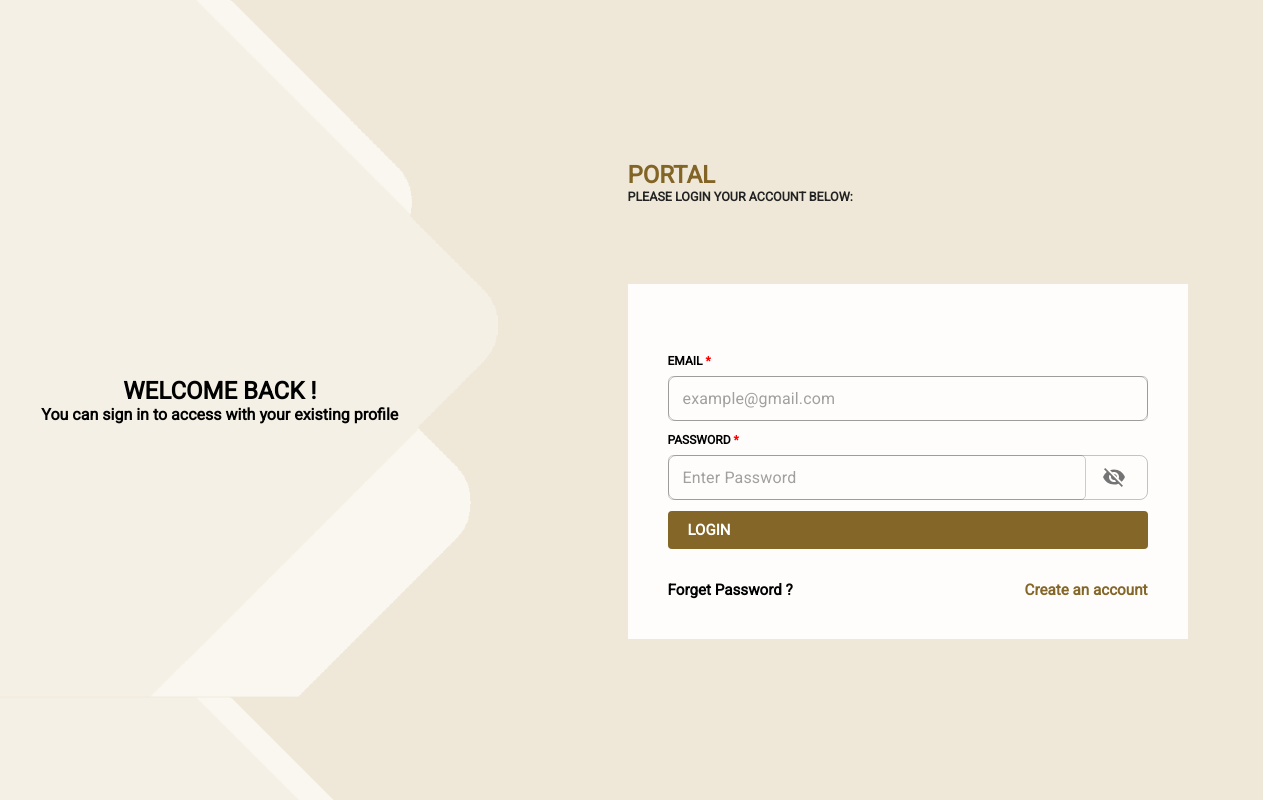
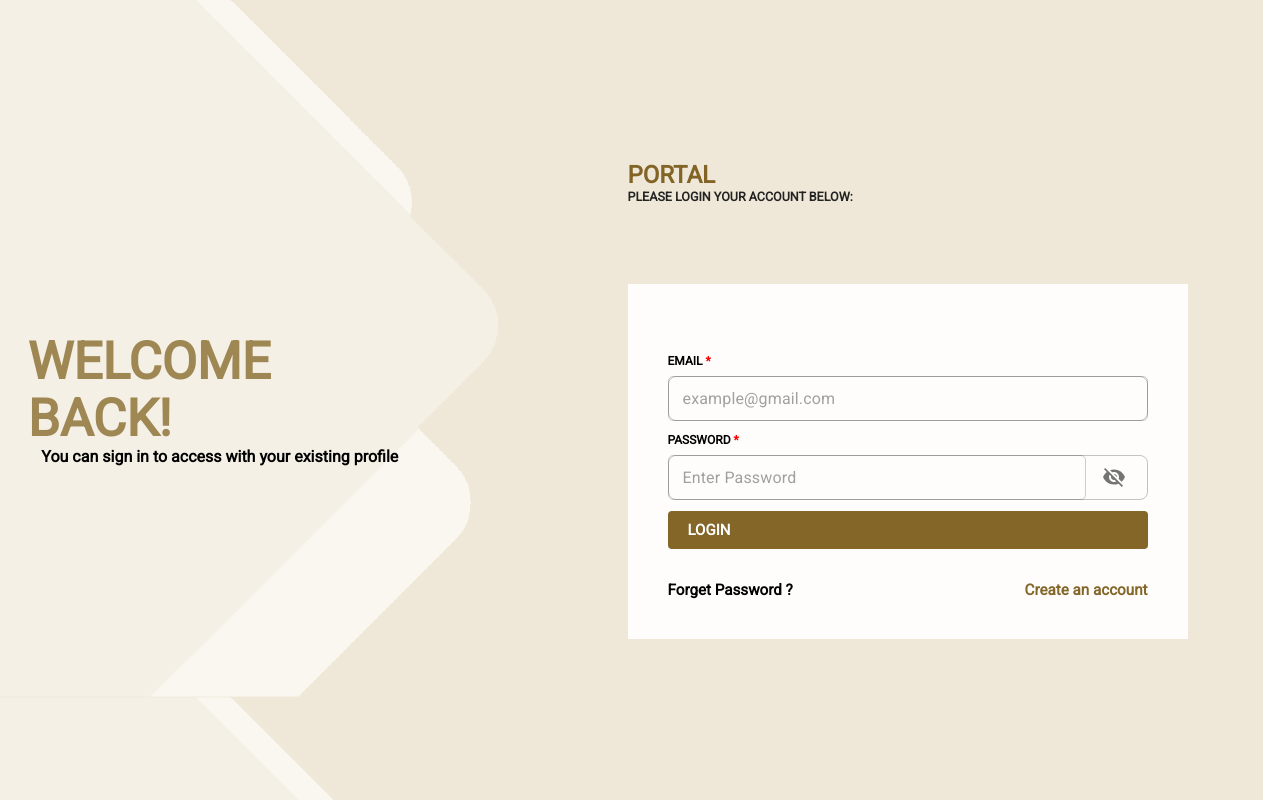
Before and after one commit to Arti610/estimation, a React (Create React App) app: page / in a window 1280 px wide. Built offline with nearby package versions, Linux system fonts and the light colour scheme.

Commit message:
login UI

```diff
--- a/src/Common_Components/Login/Login.jsx
+++ b/src/Common_Components/Login/Login.jsx
@@ -44,7 +44,7 @@ const Login = (props) => {
       <section className="login-section login-page">
 
         <div className="login-left-container">
-          <h2>WELCOME BACK !</h2>
+          <h1>WELCOME BACK!</h1>
           <p>You can sign in to access with your existing profile</p>
         </div>
 
```
